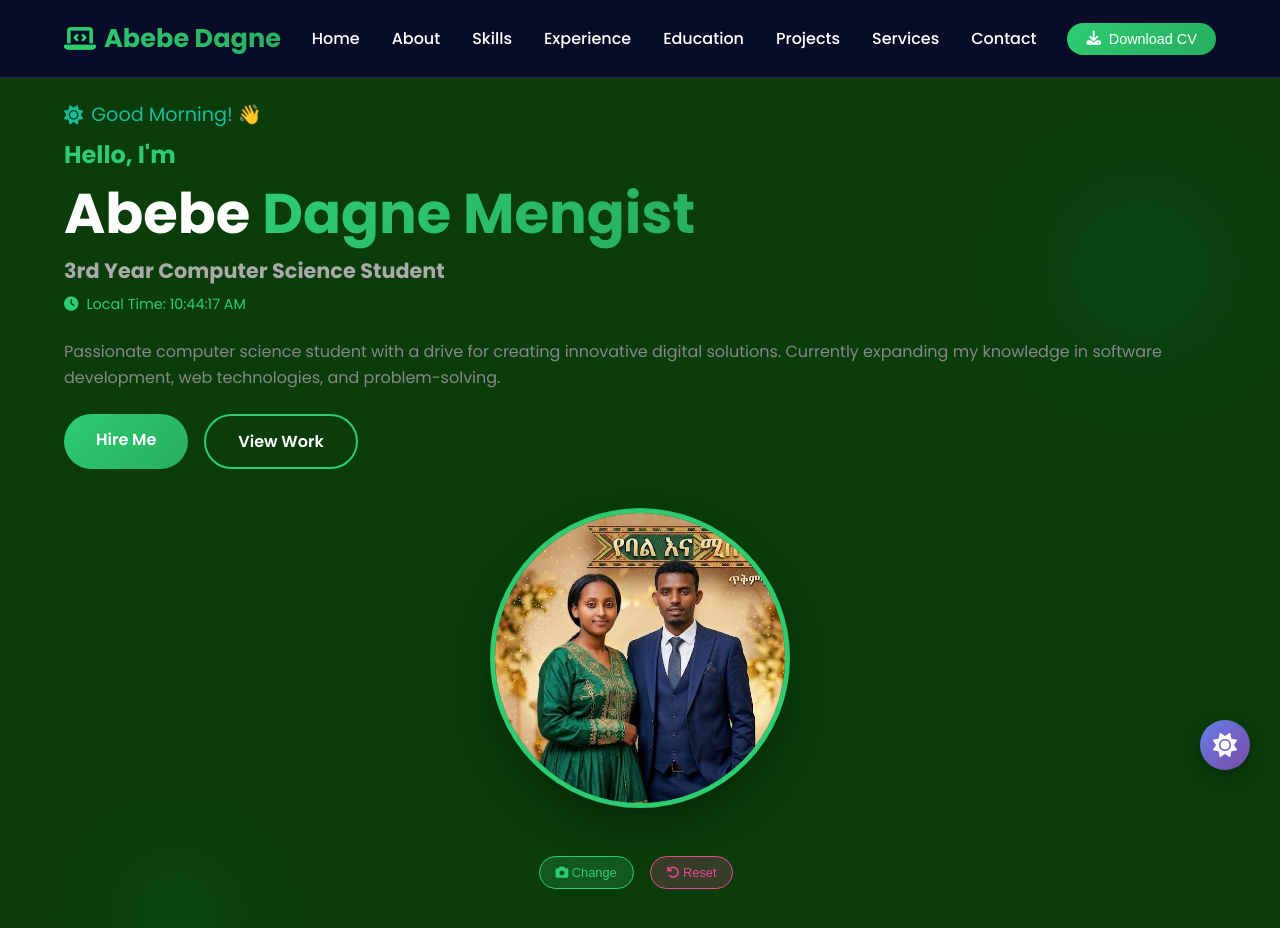
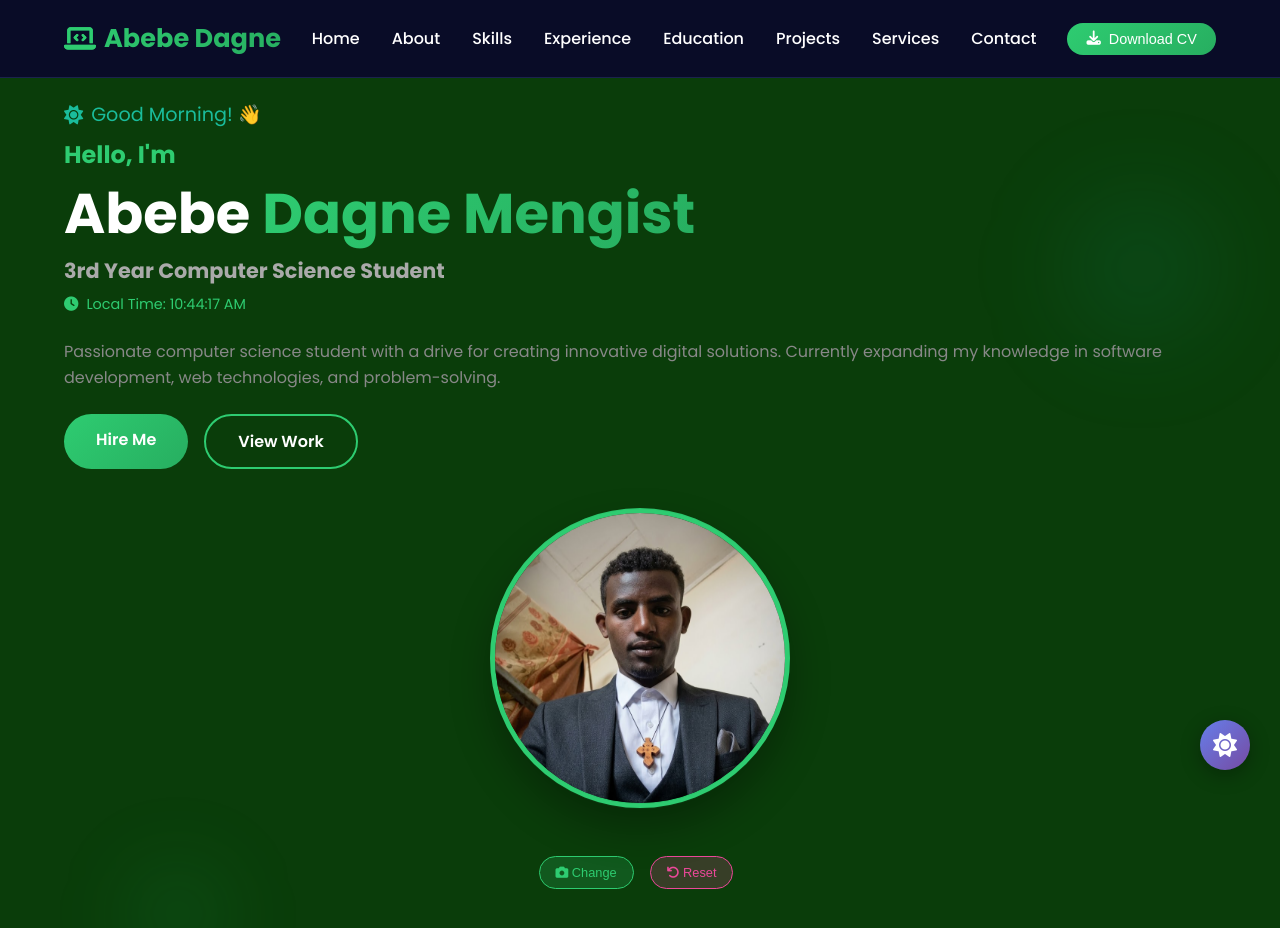
Before and after one commit to abebedagne619-design/my-portfolio, a React (Vite) app: page / in a window 1280 px wide. Shown: the top 928 px of the page. Built offline with nearby package versions, Linux system fonts and the light colour scheme.

Commit message:
Update portfolio

```diff
--- a/src/components/Hero.jsx
+++ b/src/components/Hero.jsx
@@ -2,7 +2,7 @@ import React, { useState, useEffect } from 'react';
 import './components.css';
 
 const Hero = () => {
-    const [imageUrl, setImageUrl] = useState("/images/abex2.jfif");
+    const [imageUrl, setImageUrl] = useState("/images/abex.jfif");
     const [currentTime, setCurrentTime] = useState(new Date());
     const [greeting, setGreeting] = useState('');
     const [typedText, setTypedText] = useState('');
```
